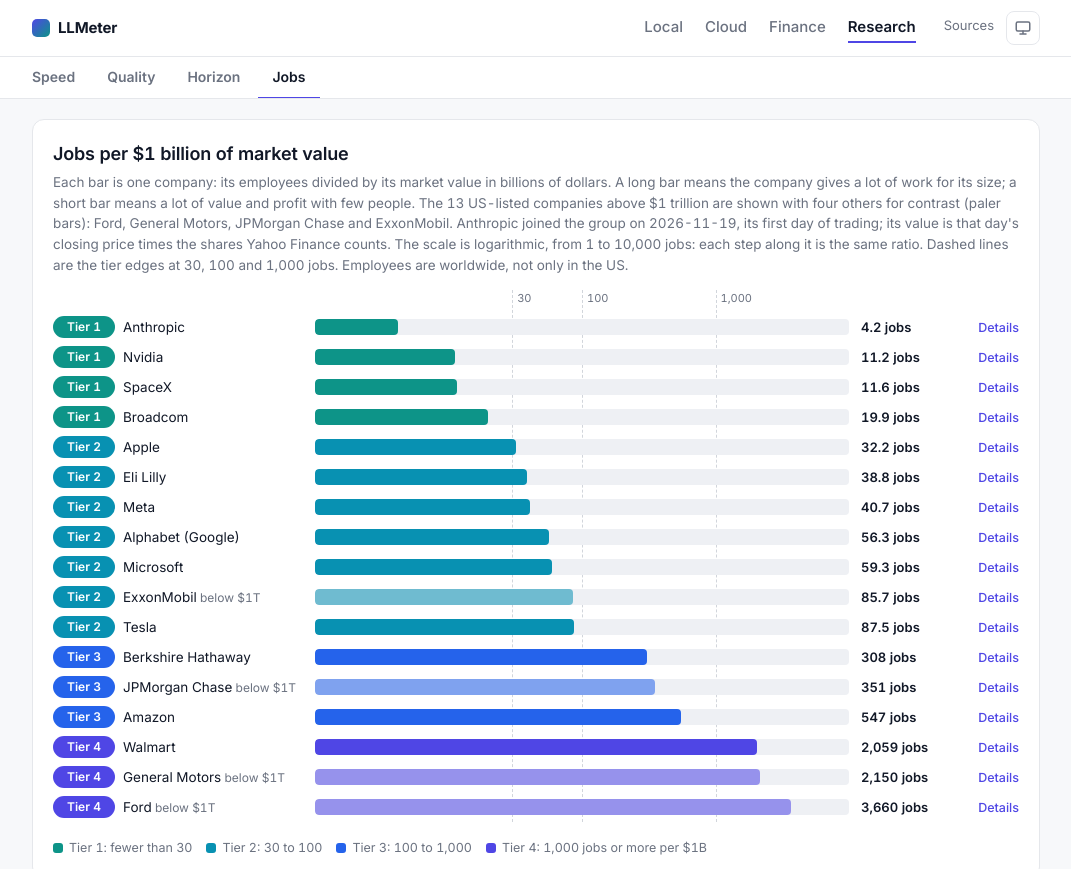
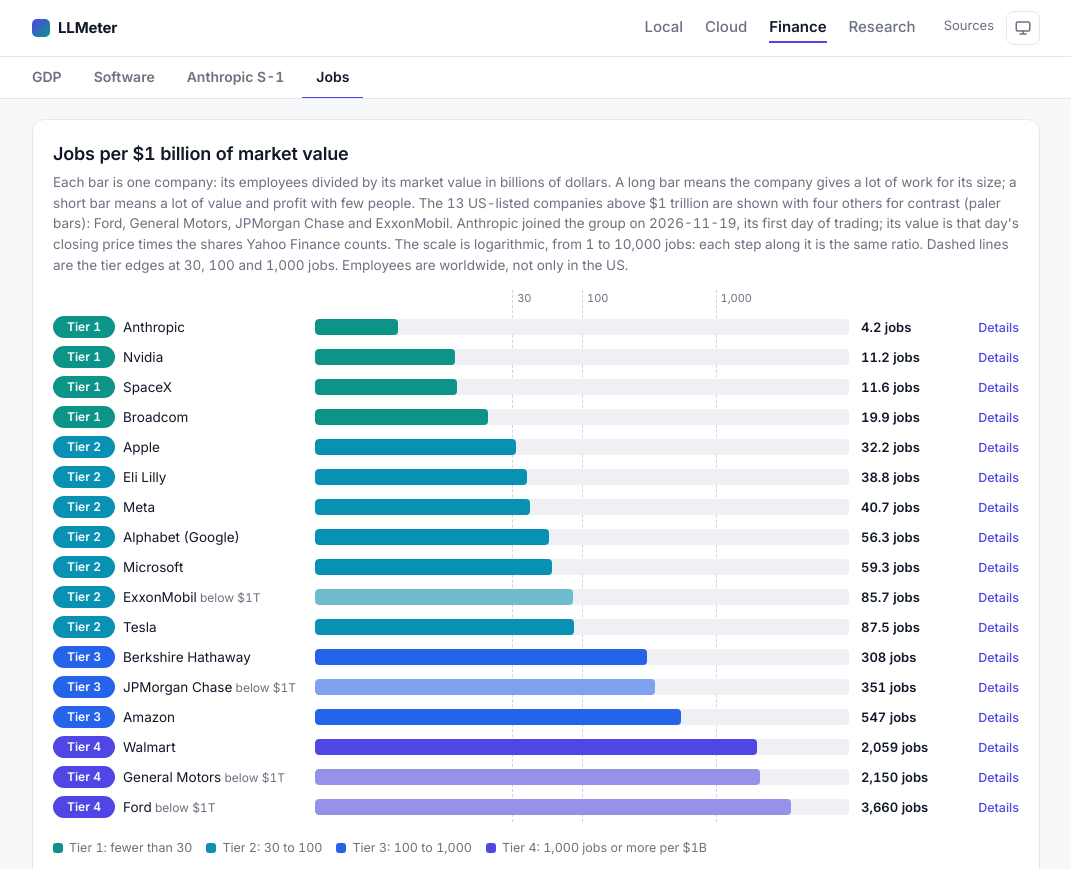
Before and after one commit to maxgerashenko/LLMeter, a plain HTML site: page docs/jobs.html in a window 1280 px wide. Shown: the top 869 px of the page, without its empty margins (104-1175 px from the left). Drawn offline with Linux system fonts and the light colour scheme.

Commit message:
Move the Jobs page to the Finance menu

```diff
--- a/docs/assets/jobs.js
+++ b/docs/assets/jobs.js
@@ -1,4 +1,4 @@
-// Builds the Research > Jobs page from data/trillion-companies-*.csv (copied into docs/data/ by
+// Builds the Finance > Jobs page from data/trillion-companies-*.csv (copied into docs/data/ by
 // scripts/sync-site-data.sh). No numbers are typed here: only the tier band edges, which are the
 // definitions in articles/trillion-companies-jobs.md.
 (function () {
--- a/docs/assets/nav.js
+++ b/docs/assets/nav.js
@@ -14,16 +14,16 @@
     finance: [
       ["GDP", "finance.html#gdp", "finance"],
       ["Software", "finance.html#software", "finance"],
-      ["Anthropic S-1", "finance.html#anthropic-s1", "finance"]
+      ["Anthropic S-1", "finance.html#anthropic-s1", "finance"],
+      ["Jobs", "jobs.html", "jobs"]
     ],
     research: [
       ["Speed", "techniques.html#speed", "techniques"],
       ["Quality", "techniques.html#quality", "techniques"],
-      ["Horizon", "horizon.html", "horizon"],
-      ["Jobs", "jobs.html", "jobs"]
+      ["Horizon", "horizon.html", "horizon"]
     ]
   };
-  var PAGE_SECTION = { index: "local", rack: "local", runs: "local", research: "local", horizon: "research", jobs: "research", cloud: "cloud", "cloud-rack": "cloud", finance: "finance", techniques: "research", sources: "sources" };
+  var PAGE_SECTION = { index: "local", rack: "local", runs: "local", research: "local", horizon: "research", jobs: "finance", cloud: "cloud", "cloud-rack": "cloud", finance: "finance", techniques: "research", sources: "sources" };
 
   var page = (location.pathname.split("/").pop() || "index.html").replace(/\.html$/, "") || "index";
   var section = PAGE_SECTION[page];
--- a/docs/assets/research.css
+++ b/docs/assets/research.css
@@ -79,7 +79,7 @@
 .rs-source { font-size: 12.5px; font-weight: 500; white-space: nowrap; }
 .rs-src { display: flex; flex-direction: column; gap: 2px; align-items: flex-start; }
 
-/* Research > Jobs (jobs.html) */
+/* Finance > Jobs (jobs.html) */
 .rs-plot-jobs { --label-w: 250px; --value-w: 96px; }
 .jobs-ref { font-size: 12px; }
 .jobs-ref-bar { opacity: 0.55; }
```
Also changed, not shown: 1 other file.
